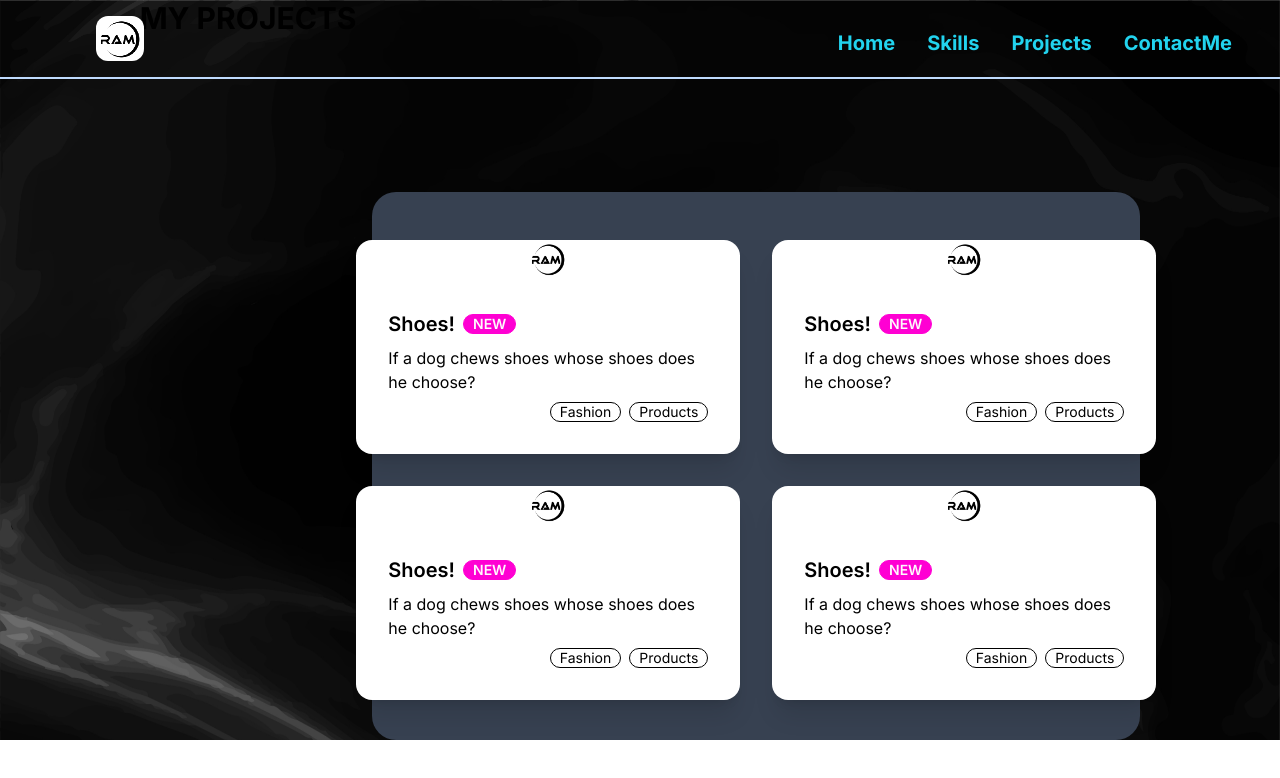
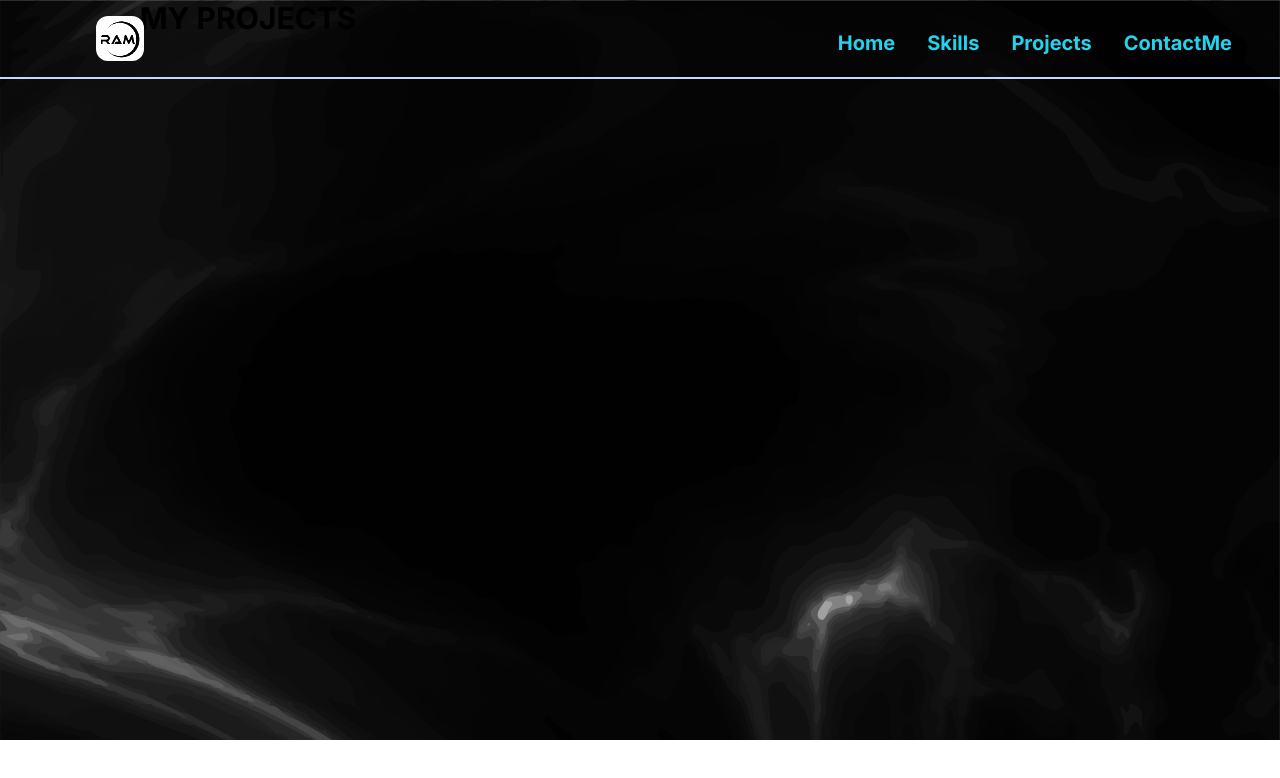
Before and after one commit to ramakrishna67/Ramportfolio, a Next.js app: page /myprojects in a window 1280 px wide. Shown: the top 778 px of the page. Built offline with nearby package versions, Linux system fonts and the light colour scheme.

Commit message:
updated myprojects

```diff
--- a/app/myprojects/page.tsx
+++ b/app/myprojects/page.tsx
@@ -10,84 +10,7 @@ export default function myprojects() {
       <div className=" mb-[55%]">
         <h1 className="text-3xl font-bold">MY PROJECTS</h1>
       </div>
-      <div className="flex mt-48 justify-center items-center flex-col gap-8 bg-gray-700 rounded-3xl w-[60%] h-[80%]">
-        <div className="flex flex-row gap-8 pt-12">
-          <div>
-            <div className="card w-96 bg-base-100 shadow-xl">
-              <figure>
-                <Image src="/logo.jpg" alt="Shoes" width={40} height={20} />
-              </figure>
-              <div className="card-body">
-                <h2 className="card-title">
-                  Shoes!
-                  <div className="badge badge-secondary">NEW</div>
-                </h2>
-                <p>If a dog chews shoes whose shoes does he choose?</p>
-                <div className="card-actions justify-end">
-                  <div className="badge badge-outline">Fashion</div>
-                  <div className="badge badge-outline">Products</div>
-                </div>
-              </div>
-            </div>
-          </div>
-          <div>
-            <div className="card w-96 bg-base-100 shadow-xl">
-              <figure>
-                <Image src="/logo.jpg" alt="Shoes" width={40} height={20} />
-              </figure>
-              <div className="card-body">
-                <h2 className="card-title">
-                  Shoes!
-                  <div className="badge badge-secondary">NEW</div>
-                </h2>
-                <p>If a dog chews shoes whose shoes does he choose?</p>
-                <div className="card-actions justify-end">
-                  <div className="badge badge-outline">Fashion</div>
-                  <div className="badge badge-outline">Products</div>
-                </div>
-              </div>
-            </div>
-          </div>
-        </div>
-        <div className="flex gap-8 pb-10">
-          <div>
-            <div className="card w-96 bg-base-100 shadow-xl">
-              <figure>
-                <Image src="/logo.jpg" alt="Shoes" width={40} height={20} />
-              </figure>
-              <div className="card-body">
-                <h2 className="card-title">
-                  Shoes!
-                  <div className="badge badge-secondary">NEW</div>
-                </h2>
-                <p>If a dog chews shoes whose shoes does he choose?</p>
-                <div className="card-actions justify-end">
-                  <div className="badge badge-outline">Fashion</div>
-                  <div className="badge badge-outline">Products</div>
-                </div>
-              </div>
-            </div>
-          </div>
-          <div>
-            <div className="card w-96 bg-base-100 shadow-xl">
-              <figure>
-                <Image src="/logo.jpg" alt="Shoes" width={40} height={20} />
-              </figure>
-              <div className="card-body">
-                <h2 className="card-title">
-                  Shoes!
-                  <div className="badge badge-secondary">NEW</div>
-                </h2>
-                <p>If a dog chews shoes whose shoes does he choose?</p>
-                <div className="card-actions justify-end">
-                  <div className="badge badge-outline">Fashion</div>
-                  <div className="badge badge-outline">Products</div>
-                </div>
-              </div>
-            </div>
-          </div>
-        </div>
-      </div>
+      <div className="flex mt-48 justify-center items-center flex-col gap-8 bg-gray-700 rounded-3xl w-[60%] h-[80%]"></div>
     </div>
   );
 }
```
